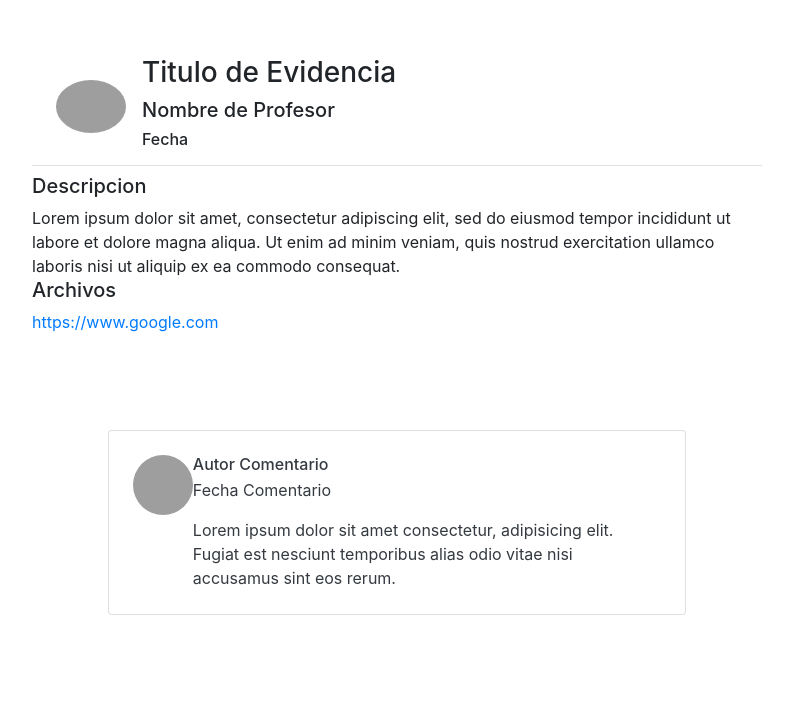
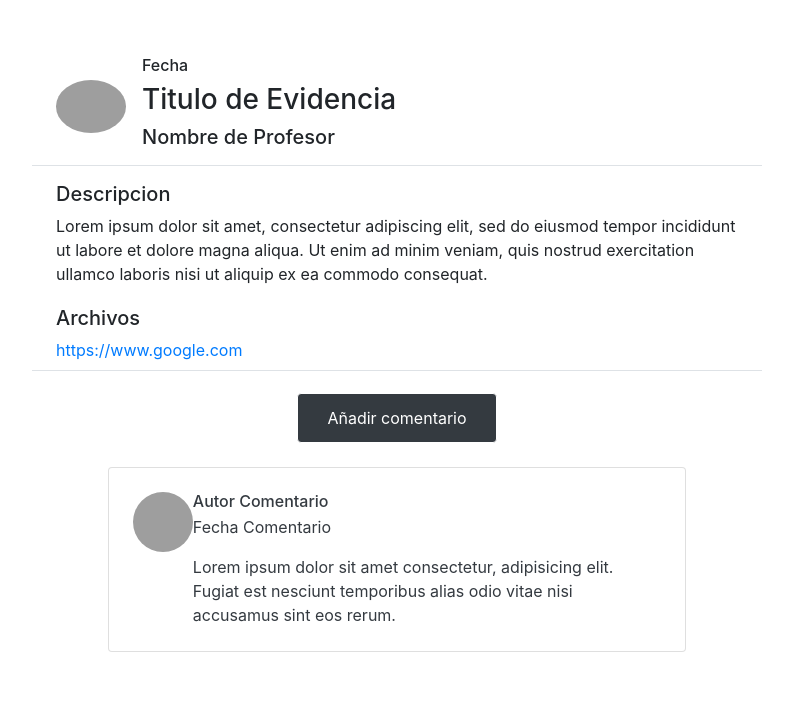
Before and after one commit to AaronOrtega1/Final-Proyect-DASW, a website: page html/comentarios-evidencias.html in a window 1280 px wide. Shown: the whole page, without its empty margins (243-1036 px from the left). Drawn offline with nearby package versions, Linux system fonts and the light colour scheme; grey boxes are pictures that could not be loaded.

Commit message:
Changes for the HTML

```diff
--- a/html/comentarios-evidencias.html
+++ b/html/comentarios-evidencias.html
@@ -8,6 +8,18 @@
 
     <!-- Bootstrap CSS -->
     <link rel="stylesheet" href="https://stackpath.bootstrapcdn.com/bootstrap/4.3.1/css/bootstrap.min.css" integrity="sha384-ggOyR0iXCbMQv3Xipma34MD+dH/1fQ784/j6cY/iJTQUOhcWr7x9JvoRxT2MZw1T" crossorigin="anonymous">
+  <style>
+    #addComentario{
+        margin-top: 20px;
+        margin-bottom: 20px;
+        width: 200px;
+        height: 50px;
+        position: absolute;
+        top: 50%;
+        left: 50%;
+        transform: translate(-50%, -50%);
+    }
+  </style>
   </head>
   <body>
 
@@ -23,28 +35,31 @@
             <div class="d-flex flex-row align-items-center text-left comment-top p-2 bg-white border-bottom px-4">
                 <div class="profile-image"><img class="rounded-circle" src="https://cdn.pixabay.com/photo/2015/10/05/22/37/blank-profile-picture-973460__340.png" width="70"></div>
                 <div class="d-flex flex-column ml-3">
+                      <div class="d-flex flex-row align-items-center align-content-center post-title" id="fechaPublicacion">
+                        <h6 class="mr-2">Fecha</h6>
+                    </div>
                     <div class="d-flex flex-row post-title">
                         <h3>Titulo de Evidencia</h3><span class="ml-2"></span></div>
                     <div class="d-flex flex-row align-items-center align-content-center post-title" id="nombreProfesor">
                         <h5 class="mr-2">Nombre de Profesor</h5>
                     </div>
-                    <div class="d-flex flex-row align-items-center align-content-center post-title" id="fechaPublicacion">
-                        <h6 class="mr-2">Fecha</h6>
-                    </div>
                 </div>
             </div>
-            <div id="descripcionEvidencia">
+            <div id="descripcionEvidencia" class="d-flex flex-row align-items-center text-left comment-top p-2 bg-white border-bottom px-4">
                 <div class="commented-section mt-2">
                     <div class="d-flex flex-row align-items-center commented-user">
                         <h5 class="mr-2">Descripcion</h5><span class="dot mb-1"></span></div>
                     <div class="comment-text-sm" id ="descripcionEvidencia"><span>Lorem ipsum dolor sit amet, consectetur adipiscing elit, sed do eiusmod tempor incididunt ut labore et dolore magna aliqua. Ut enim ad minim veniam, quis nostrud exercitation ullamco laboris nisi ut aliquip ex ea commodo consequat.</span></div>
-                    <div id = "urlEvidencia">
+                    <div id = "urlEvidencia" style="margin-top: 20px;">
                         <h5>Archivos</h5>
                         <a href="https://www.google.com">https://www.google.com</a>
                     </div>
                 </div>
 
             </div>
+
+            <button type="button" class="btn btn-dark border border-white" id="addComentario">Añadir comentario</button>
+
 <div class="container my-5 py-5">
  <div class="row d-flex justify-content-center">
     <div class="col-md-12 col-lg-10">
```
